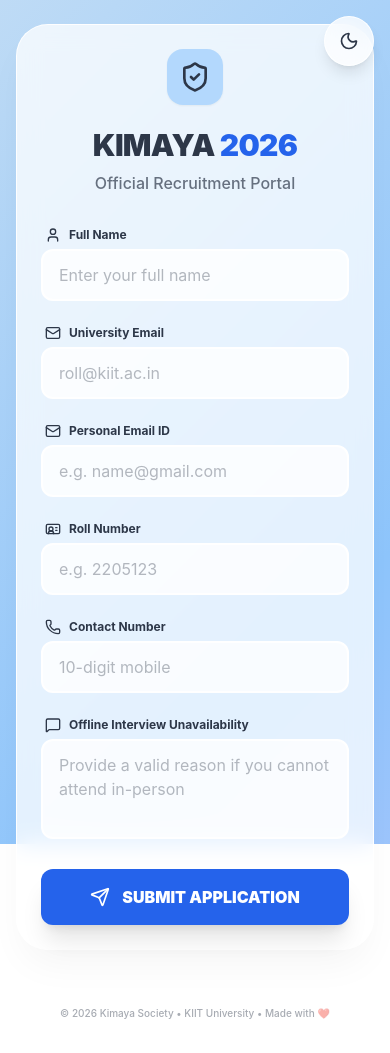
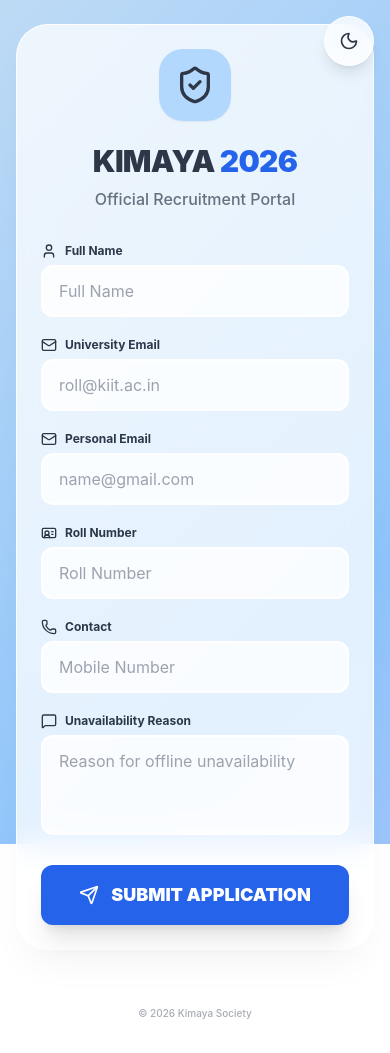
Before and after one commit to Harshbks/kimaya26, a plain HTML site: page index.html in a window 390 px wide. Drawn offline with nearby package versions, Linux system fonts and the light colour scheme.

Commit message:
index.html

```diff
--- a/index.html
+++ b/index.html
@@ -4,345 +4,188 @@
     <meta charset="UTF-8">
     <meta name="viewport" content="width=device-width, initial-scale=1.0, maximum-scale=1.0, user-scalable=no">
     <title>Kimaya Recruitment 2026</title>
-    <!-- Tailwind CSS -->
     <script src="https://cdn.tailwindcss.com"></script>
-    <!-- Lucide Icons -->
     <script src="https://unpkg.com/lucide@latest"></script>
     <style>
         :root {
-            /* LIGHT THEME */
-            --bg-gradient-1: #e0c3fc;
-            --bg-gradient-2: #8ec5fc;
-            --bg-gradient-3: #e2ebf0;
-            --bg-gradient-4: #cfd9df;
-            --glass-bg: rgba(255, 255, 255, 0.75);
-            --glass-border: rgba(255, 255, 255, 0.9);
-            --text-primary: #2d3748;
-            --text-secondary: rgba(45, 55, 72, 0.7);
-            --input-bg: rgba(255, 255, 255, 0.8);
-            --input-border: rgba(255, 255, 255, 1);
-            --shadow-color: rgba(0, 0, 0, 0.05);
-            --accent-glow: rgba(142, 197, 252, 0.6);
-            --error-color: #f87171;
-            --success-color: #34d399;
+            --bg-gradient-1: #e0c3fc; --bg-gradient-2: #8ec5fc; --bg-gradient-3: #e2ebf0; --bg-gradient-4: #cfd9df;
+            --glass-bg: rgba(255, 255, 255, 0.75); --glass-border: rgba(255, 255, 255, 0.9);
+            --text-primary: #2d3748; --text-secondary: rgba(45, 55, 72, 0.7);
+            --input-bg: rgba(255, 255, 255, 0.8); --input-border: rgba(255, 255, 255, 1);
+            --shadow-color: rgba(0, 0, 0, 0.05); --accent-glow: rgba(142, 197, 252, 0.6);
+            --error-color: #f87171; --success-color: #34d399;
         }
-
         [data-theme="dark"] {
-            /* DARK THEME */
-            --bg-gradient-1: #1a1a2e;
-            --bg-gradient-2: #16213e;
-            --bg-gradient-3: #0f3460;
-            --bg-gradient-4: #1a1a2e;
-            --glass-bg: rgba(15, 23, 42, 0.6);
-            --glass-border: rgba(255, 255, 255, 0.1);
-            --text-primary: #f8fafc;
-            --text-secondary: rgba(248, 250, 252, 0.7);
-            --input-bg: rgba(30, 41, 59, 0.5);
-            --input-border: rgba(255, 255, 255, 0.05);
-            --shadow-color: rgba(0, 0, 0, 0.3);
-            --accent-glow: rgba(59, 130, 246, 0.4);
+            --bg-gradient-1: #1a1a2e; --bg-gradient-2: #16213e; --bg-gradient-3: #0f3460; --bg-gradient-4: #1a1a2e;
+            --glass-bg: rgba(15, 23, 42, 0.6); --glass-border: rgba(255, 255, 255, 0.1);
+            --text-primary: #f8fafc; --text-secondary: rgba(248, 250, 252, 0.7);
+            --input-bg: rgba(30, 41, 59, 0.5); --input-border: rgba(255, 255, 255, 0.05);
+            --shadow-color: rgba(0, 0, 0, 0.3); --accent-glow: rgba(59, 130, 246, 0.4);
         }
-
-        * {
-            margin: 0;
-            padding: 0;
-            box-sizing: border-box;
-            -webkit-tap-highlight-color: transparent;
-        }
-
-        body {
-            font-family: 'Inter', system-ui, -apple-system, sans-serif;
-            overflow-x: hidden;
-            min-height: 100vh;
-            color: var(--text-primary);
-        }
-
+        * { margin: 0; padding: 0; box-sizing: border-box; -webkit-tap-highlight-color: transparent; }
+        body { font-family: 'Inter', system-ui, -apple-system, sans-serif; overflow-x: hidden; min-height: 100vh; color: var(--text-primary); }
         .bg-animate {
             background: linear-gradient(-45deg, var(--bg-gradient-1), var(--bg-gradient-2), var(--bg-gradient-3), var(--bg-gradient-4));
-            background-size: 400% 400%;
-            animation: gradientMove 15s ease infinite;
-            position: fixed;
-            top: 0; left: 0; right: 0; bottom: 0;
-            z-index: -1;
+            background-size: 400% 400%; animation: gradientMove 15s ease infinite;
+            position: fixed; top: 0; left: 0; right: 0; bottom: 0; z-index: -1;
         }
-
-        @keyframes gradientMove {
-            0% { background-position: 0% 50%; }
-            50% { background-position: 100% 50%; }
-            100% { background-position: 0% 50%; }
-        }
-
-        .glass-container {
-            background: var(--glass-bg);
-            border: 1px solid var(--glass-border);
-            backdrop-filter: blur(16px);
-            -webkit-backdrop-filter: blur(16px);
-            box-shadow: 0 20px 40px -10px var(--shadow-color);
-        }
-
-        .custom-input {
-            background: var(--input-bg);
-            border: 2px solid var(--input-border);
-            color: var(--text-primary);
-            transition: all 0.2s ease;
-        }
-
-        .custom-input:focus {
-            border-color: #3b82f6;
-            background: var(--glass-bg);
-            outline: none;
-            transform: scale(1.005);
-        }
-
-        .custom-input::placeholder {
-            color: var(--text-secondary);
-            opacity: 0.5;
-        }
-
-        .hidden-section {
-            display: none;
-        }
-
-        .btn-primary {
-            background-color: #2563eb;
-            color: white;
-            transition: all 0.3s cubic-bezier(0.4, 0, 0.2, 1);
-        }
-
-        .btn-primary:hover:not(:disabled) {
-            background-color: #1d4ed8;
-            transform: translateY(-2px);
-            box-shadow: 0 12px 20px -5px rgba(37, 99, 235, 0.4);
-        }
-
-        .btn-primary:active:not(:disabled) {
-            transform: scale(0.96);
-        }
-
-        .spinner {
-            width: 24px;
-            height: 24px;
-            border: 3px solid rgba(255,255,255,0.3);
-            border-top: 3px solid white;
-            border-radius: 50%;
-            animation: spin 0.8s linear infinite;
-        }
-
-        @keyframes spin {
-            to { transform: rotate(360deg); }
-        }
-
-        /* Mobile specific refinements */
-        @media (max-width: 640px) {
-            .glass-container {
-                backdrop-filter: blur(12px);
-                -webkit-backdrop-filter: blur(12px);
-            }
-        }
+        @keyframes gradientMove { 0% { background-position: 0% 50%; } 50% { background-position: 100% 50%; } 100% { background-position: 0% 50%; } }
+        .glass-container { background: var(--glass-bg); border: 1px solid var(--glass-border); backdrop-filter: blur(16px); -webkit-backdrop-filter: blur(16px); box-shadow: 0 20px 40px -10px var(--shadow-color); }
+        .custom-input { background: var(--input-bg); border: 2px solid var(--input-border); color: var(--text-primary); transition: all 0.2s ease; }
+        .custom-input:focus { border-color: #3b82f6; background: var(--glass-bg); outline: none; }
+        .btn-primary { background-color: #2563eb; color: white; transition: all 0.3s ease; }
+        .btn-primary:hover:not(:disabled) { background-color: #1d4ed8; transform: translateY(-2px); }
+        .spinner { width: 24px; height: 24px; border: 3px solid rgba(255,255,255,0.3); border-top: 3px solid white; border-radius: 50%; animation: spin 0.8s linear infinite; }
+        @keyframes spin { to { transform: rotate(360deg); } }
     </style>
 </head>
 <body class="flex flex-col items-center">
     <div class="bg-animate"></div>
 
-    <!-- Theme Toggle -->
-    <button id="themeToggle" class="fixed top-4 right-4 md:top-6 md:right-6 p-3.5 rounded-full glass-container text-[var(--text-primary)] active:scale-90 md:hover:scale-110 transition-transform z-50 shadow-lg">
+    <button id="themeToggle" class="fixed top-4 right-4 p-3.5 rounded-full glass-container text-[var(--text-primary)] z-50 shadow-lg">
         <i data-lucide="moon" id="themeIcon" class="w-5 h-5"></i>
     </button>
 
-    <!-- Main Content -->
-    <main class="flex-1 flex items-center justify-center w-full py-6 md:py-12 px-4">
-        <!-- Form Container -->
-        <div id="formCard" class="w-full max-w-2xl glass-container rounded-[2rem] md:rounded-[2.5rem] p-6 md:p-12 transition-all duration-700">
-            <header class="mb-8 md:mb-10 text-center">
-                <div class="inline-block p-3 md:p-4 rounded-2xl md:rounded-3xl bg-[var(--accent-glow)] mb-4 md:mb-6 shadow-sm">
-                    <i data-lucide="shield-check" class="w-8 h-8 md:w-10 md:h-10 text-[var(--text-primary)]"></i>
+    <main class="flex-1 flex items-center justify-center w-full py-6 px-4">
+        <div id="formCard" class="w-full max-w-2xl glass-container rounded-[2rem] p-6 md:p-12 transition-all duration-700">
+            <header class="mb-8 text-center">
+                <div class="inline-block p-4 rounded-3xl bg-[var(--accent-glow)] mb-4 shadow-sm">
+                    <i data-lucide="shield-check" class="w-10 h-10 text-[var(--text-primary)]"></i>
                 </div>
-                <h1 class="text-3xl md:text-5xl font-black text-[var(--text-primary)] tracking-tight mb-2">
-                    KIMAYA <span class="text-blue-600">2026</span>
-                </h1>
-                <p class="text-[var(--text-secondary)] font-medium text-base md:text-lg">Official Recruitment Portal</p>
+                <h1 class="text-3xl md:text-5xl font-black text-[var(--text-primary)] tracking-tight mb-2">KIMAYA <span class="text-blue-600">2026</span></h1>
+                <p class="text-[var(--text-secondary)] font-medium">Official Recruitment Portal</p>
             </header>
 
             <form id="recruitmentForm" class="space-y-6">
-                <div id="errorMessage" class="hidden p-4 rounded-xl bg-red-100/90 border border-red-200 text-red-700 text-sm flex items-center gap-3">
-                    <i data-lucide="alert-circle" class="w-5 h-5 flex-shrink-0"></i>
+                <div id="errorMessage" class="hidden p-4 rounded-xl bg-red-100 border border-red-200 text-red-700 text-sm flex items-start gap-3">
+                    <i data-lucide="alert-circle" class="w-5 h-5 flex-shrink-0 mt-0.5"></i>
                     <span id="errorText"></span>
                 </div>
 
-                <!-- Full Name -->
-                <div class="space-y-1.5 md:space-y-2">
-                    <label class="flex items-center gap-2 text-xs md:text-sm font-bold text-[var(--text-primary)] ml-1">
-                        <i data-lucide="user" class="w-4 h-4"></i> Full Name
-                    </label>
-                    <input type="text" name="fullName" required placeholder="Enter your full name" class="custom-input w-full px-4 py-3 md:py-3.5 rounded-xl text-base">
+                <div class="space-y-5">
+                    <div class="space-y-1.5"><label class="flex items-center gap-2 text-xs font-bold"><i data-lucide="user" class="w-4 h-4"></i> Full Name</label>
+                    <input type="text" name="fullName" required placeholder="Full Name" class="custom-input w-full px-4 py-3 rounded-xl"></div>
+
+                    <div class="space-y-1.5"><label class="flex items-center gap-2 text-xs font-bold"><i data-lucide="mail" class="w-4 h-4"></i> University Email</label>
+                    <input type="email" name="uniEmail" required placeholder="roll@kiit.ac.in" class="custom-input w-full px-4 py-3 rounded-xl"></div>
+
+                    <div class="space-y-1.5"><label class="flex items-center gap-2 text-xs font-bold"><i data-lucide="mail" class="w-4 h-4"></i> Personal Email</label>
+                    <input type="email" name="personalEmail" required placeholder="name@gmail.com" class="custom-input w-full px-4 py-3 rounded-xl"></div>
+
+                    <div class="space-y-1.5"><label class="flex items-center gap-2 text-xs font-bold"><i data-lucide="id-card" class="w-4 h-4"></i> Roll Number</label>
+                    <input type="text" name="rollNo" required placeholder="Roll Number" class="custom-input w-full px-4 py-3 rounded-xl"></div>
+
+                    <div class="space-y-1.5"><label class="flex items-center gap-2 text-xs font-bold"><i data-lucide="phone" class="w-4 h-4"></i> Contact</label>
+                    <input type="tel" name="contact" required placeholder="Mobile Number" class="custom-input w-full px-4 py-3 rounded-xl"></div>
+
+                    <div class="space-y-1.5"><label class="flex items-center gap-2 text-xs font-bold"><i data-lucide="message-square" class="w-4 h-4"></i> Unavailability Reason</label>
+                    <textarea name="unavailabilityReason" rows="3" required placeholder="Reason for offline unavailability" class="custom-input w-full px-4 py-3 rounded-xl resize-none"></textarea></div>
                 </div>
 
-                <!-- University Email -->
-                <div class="space-y-1.5 md:space-y-2">
-                    <label class="flex items-center gap-2 text-xs md:text-sm font-bold text-[var(--text-primary)] ml-1">
-                        <i data-lucide="mail" class="w-4 h-4"></i> University Email
-                    </label>
-                    <input type="email" name="uniEmail" required placeholder="roll@kiit.ac.in" class="custom-input w-full px-4 py-3 md:py-3.5 rounded-xl text-base">
-                </div>
-
-                <!-- Personal Email ID -->
-                <div class="space-y-1.5 md:space-y-2">
-                    <label class="flex items-center gap-2 text-xs md:text-sm font-bold text-[var(--text-primary)] ml-1">
-                        <i data-lucide="mail" class="w-4 h-4"></i> Personal Email ID
-                    </label>
-                    <input type="email" name="personalEmail" required placeholder="e.g. name@gmail.com" class="custom-input w-full px-4 py-3 md:py-3.5 rounded-xl text-base">
-                </div>
-
-                <!-- Roll Number -->
-                <div class="space-y-1.5 md:space-y-2">
-                    <label class="flex items-center gap-2 text-xs md:text-sm font-bold text-[var(--text-primary)] ml-1">
-                        <i data-lucide="id-card" class="w-4 h-4"></i> Roll Number
-                    </label>
-                    <input type="text" name="rollNo" required placeholder="e.g. 2205123" class="custom-input w-full px-4 py-3 md:py-3.5 rounded-xl text-base">
-                </div>
-
-                <!-- Contact Number -->
-                <div class="space-y-1.5 md:space-y-2">
-                    <label class="flex items-center gap-2 text-xs md:text-sm font-bold text-[var(--text-primary)] ml-1">
-                        <i data-lucide="phone" class="w-4 h-4"></i> Contact Number
-                    </label>
-                    <input type="tel" name="contact" required placeholder="10-digit mobile" class="custom-input w-full px-4 py-3 md:py-3.5 rounded-xl text-base">
-                </div>
-
-                <!-- Reason -->
-                <div class="space-y-1.5 md:space-y-2">
-                    <label class="flex items-center gap-2 text-xs md:text-sm font-bold text-[var(--text-primary)] ml-1">
-                        <i data-lucide="message-square" class="w-4 h-4"></i> Offline Interview Unavailability
-                    </label>
-                    <textarea name="unavailabilityReason" rows="3" required placeholder="Provide a valid reason if you cannot attend in-person" class="custom-input w-full px-4 py-3 md:py-3.5 rounded-xl resize-none text-base"></textarea>
-                </div>
-
-                <button type="submit" id="submitBtn" class="btn-primary w-full py-4 mt-4 rounded-xl md:rounded-2xl font-black text-base md:text-lg shadow-xl flex items-center justify-center gap-3 disabled:opacity-50">
+                <button type="submit" id="submitBtn" class="btn-primary w-full py-4 mt-4 rounded-xl font-black text-lg shadow-xl flex items-center justify-center gap-3 disabled:opacity-50">
                     <i data-lucide="send" class="w-5 h-5" id="btnIcon"></i>
                     <span id="btnText">SUBMIT APPLICATION</span>
                 </button>
             </form>
         </div>
 
-        <!-- Success Message -->
-        <div id="successCard" class="hidden-section w-full max-w-lg glass-container rounded-[2rem] md:rounded-[2.5rem] p-8 md:p-12 text-center transition-all duration-700">
-            <div class="w-16 h-16 md:w-24 md:h-24 bg-[var(--success-color)] rounded-full flex items-center justify-center mx-auto mb-6 md:mb-8 shadow-2xl shadow-green-500/20">
-                <i data-lucide="check-circle" class="w-8 h-8 md:w-12 md:h-12 text-white"></i>
+        <div id="successCard" class="hidden w-full max-w-lg glass-container rounded-[2.5rem] p-12 text-center transition-all duration-700">
+            <div class="w-24 h-24 bg-[var(--success-color)] rounded-full flex items-center justify-center mx-auto mb-8 shadow-2xl shadow-green-500/20">
+                <i data-lucide="check-circle" class="w-12 h-12 text-white"></i>
             </div>
-            <h2 class="text-2xl md:text-3xl font-black text-[var(--text-primary)] mb-4">Application Received!</h2>
-            <p class="text-[var(--text-secondary)] mb-6 md:mb-8 text-sm md:text-base leading-relaxed">
-                Thank you! Your application for <strong>Kimaya 2026</strong> has been recorded in our official spreadsheet and database.
-            </p>
-            <button onclick="window.location.reload()" class="w-full md:w-auto px-8 py-3 bg-[var(--text-primary)] text-[var(--glass-bg)] font-bold rounded-xl hover:opacity-90 transition-opacity">
-                Done
-            </button>
+            <h2 class="text-3xl font-black text-[var(--text-primary)] mb-4">Success!</h2>
+            <p class="text-[var(--text-secondary)] mb-8">Application recorded successfully.</p>
+            <button onclick="window.location.reload()" class="w-full px-8 py-3 bg-[var(--text-primary)] text-white font-bold rounded-xl">Close</button>
         </div>
     </main>
 
-    <footer class="w-full text-center py-8 text-[var(--text-secondary)] text-[10px] md:text-xs font-medium opacity-60 mt-auto">
-        © 2026 Kimaya Society • KIIT University • Made with ❤️
-    </footer>
+    <footer class="w-full text-center py-8 text-[var(--text-secondary)] text-[10px] font-medium opacity-60 mt-auto">© 2026 Kimaya Society</footer>
 
-    <!-- Firebase SDKs -->
     <script type="module">
         import { initializeApp } from "https://www.gstatic.com/firebasejs/11.0.2/firebase-app.js";
         import { getAuth, signInAnonymously, onAuthStateChanged } from "https://www.gstatic.com/firebasejs/11.0.2/firebase-auth.js";
         import { getFirestore, collection, addDoc, serverTimestamp } from "https://www.gstatic.com/firebasejs/11.0.2/firebase-firestore.js";
 
-        // Global Variables
-        // Updated with your provided Web App URL
+        // Connection to your provided Web App URL
         const sheetAppUrl = "https://script.google.com/macros/s/AKfycbw17tlYo-jIySKhRG4ipDH2w65mGIqm4tNLEtAzvIDoq6E2wwtlBetDkO7DFfzfZYLRCA/exec";
         const appId = typeof __app_id !== 'undefined' ? __app_id : "kimaya-recruitment-2026";
 
         let currentUser = null;
         let db, auth;
 
-        // Initialize Firebase
+        async function init() {
             try {
-            const firebaseConfig = JSON.parse(__firebase_config);
-            const app = initializeApp(firebaseConfig);
+                const config = JSON.parse(__firebase_config);
+                const app = initializeApp(config);
                 auth = getAuth(app);
                 db = getFirestore(app);
-
-            signInAnonymously(auth).catch(err => console.error("Firebase Auth Error:", err));
-            onAuthStateChanged(auth, (user) => {
+                onAuthStateChanged(auth, user => {
                     currentUser = user;
                 });
+                await signInAnonymously(auth);
             } catch (e) {
-            console.error("Firebase Init Error:", e);
+                console.error("Firebase Init Error", e);
             }
-
-        // Initialize Lucide Icons
+        }
+        init();
         lucide.createIcons();
 
-        // Theme Logic
         const themeToggle = document.getElementById('themeToggle');
-        const themeIcon = document.getElementById('themeIcon');
-
         themeToggle.addEventListener('click', () => {
-            const currentTheme = document.documentElement.getAttribute('data-theme');
-            const newTheme = currentTheme === 'light' ? 'dark' : 'light';
-            document.documentElement.setAttribute('data-theme', newTheme);
-            themeIcon.setAttribute('data-lucide', newTheme === 'light' ? 'moon' : 'sun');
+            const current = document.documentElement.getAttribute('data-theme');
+            const next = current === 'light' ? 'dark' : 'light';
+            document.documentElement.setAttribute('data-theme', next);
+            document.getElementById('themeIcon').setAttribute('data-lucide', next === 'light' ? 'moon' : 'sun');
             lucide.createIcons();
         });
 
-        // Form Submission Logic
         const form = document.getElementById('recruitmentForm');
         const submitBtn = document.getElementById('submitBtn');
-        const btnText = document.getElementById('btnText');
-        const btnIcon = document.getElementById('btnIcon');
         const errorDiv = document.getElementById('errorMessage');
         const errorText = document.getElementById('errorText');
 
         form.addEventListener('submit', async (e) => {
             e.preventDefault();
             errorDiv.classList.add('hidden');
+            const data = Object.fromEntries(new FormData(form).entries());
 
-            const formData = new FormData(form);
-            const data = Object.fromEntries(formData.entries());
-
-            // Validations
+            // Validate University Email
             if (!data.uniEmail.toLowerCase().endsWith('@kiit.ac.in')) {
-                showError("Please use a valid @kiit.ac.in university email.");
-                return;
+                return showError("Use your official @kiit.ac.in email.");
             }
 
-            if (!currentUser) {
-                showError("Initializing connection... Please try in a moment.");
-                return;
-            }
-
-            // Start Loading
             setLoading(true);
-
             try {
-                // 1. Save to Firebase
+                // 1. Submit to Firestore (Primary Database)
+                if (db && currentUser) {
                     const applicationsRef = collection(db, 'artifacts', appId, 'public', 'data', 'applications');
                     await addDoc(applicationsRef, {
                         ...data,
                         userId: currentUser.uid,
                         submittedAt: serverTimestamp()
                     });
+                } else {
+                    throw new Error("Database not connected. Please refresh.");
+                }
 
-                // 2. Save to Google Sheets
+                // 2. Submit to Google Sheets (Backup/Spreadsheet)
                 if (sheetAppUrl) {
+                    // We use no-cors because Google Apps Script doesn't send CORS headers on JSON POSTs
+                    // even though it processes the data correctly.
                     await fetch(sheetAppUrl, {
                         method: 'POST',
                         mode: 'no-cors',
+                        cache: 'no-cache',
                         headers: { 'Content-Type': 'application/json' },
                         body: JSON.stringify(data)
                     });
                 }
 
-                // Show Success
-                document.getElementById('formCard').classList.add('hidden-section');
-                document.getElementById('successCard').classList.remove('hidden-section');
-                document.getElementById('successCard').classList.add('flex', 'flex-col');
-
+                // Success Transition
+                document.getElementById('formCard').classList.add('hidden');
+                document.getElementById('successCard').classList.remove('hidden');
             } catch (err) {
-                console.error(err);
-                showError("Submission failed. Check your connection.");
+                showError(err.message || "An unexpected error occurred. Please check your connection.");
             } finally {
                 setLoading(false);
             }
@@ -356,13 +199,8 @@
 
         function setLoading(isLoading) {
             submitBtn.disabled = isLoading;
-            if (isLoading) {
-                btnIcon.classList.add('hidden');
-                btnText.innerHTML = '<div class="spinner"></div>';
-            } else {
-                btnIcon.classList.remove('hidden');
-                btnText.textContent = "SUBMIT APPLICATION";
-            }
+            document.getElementById('btnText').innerHTML = isLoading ? '<div class="spinner"></div>' : 'SUBMIT APPLICATION';
+            document.getElementById('btnIcon').className = isLoading ? 'hidden' : 'w-5 h-5';
         }
     </script>
 </body>
```
Lines whose indentation alone changed are shown as unchanged.
